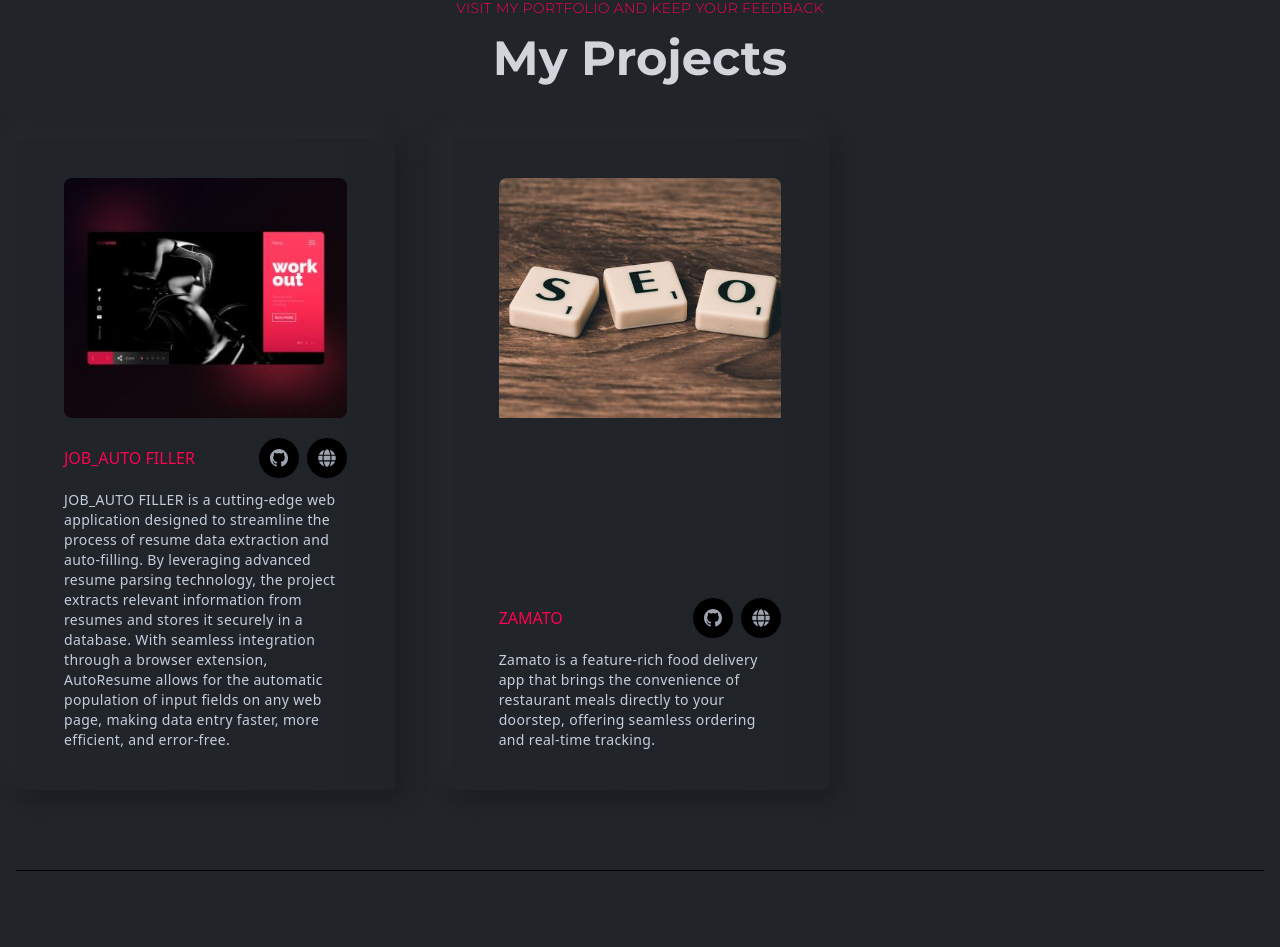
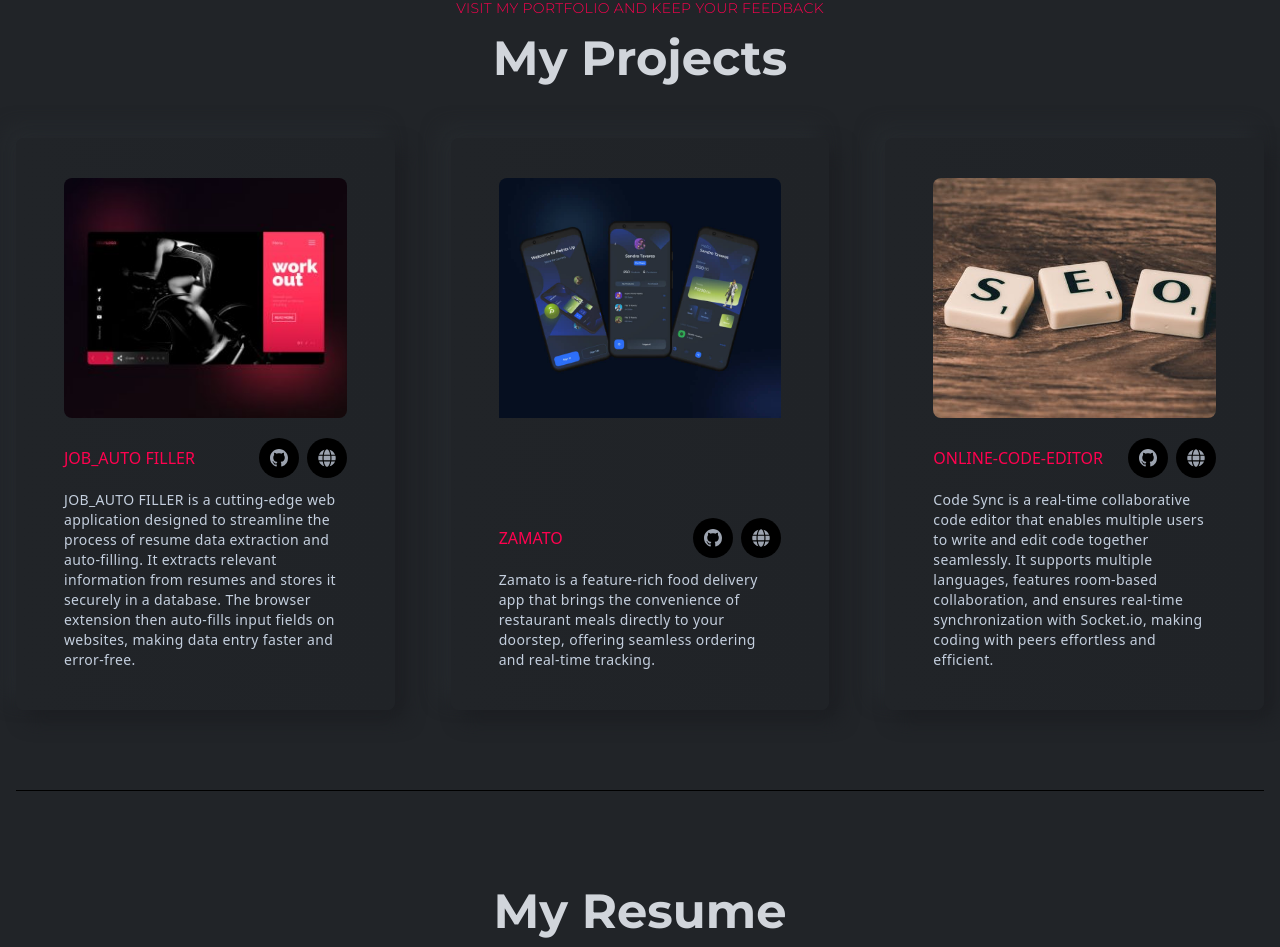
Before and after one commit to Soham271/Portfolio, a React (Create React App) app in the folder Frontend/: page / in a window 1280 px wide. Shown: the part 1600-2547 px from the top of the page. Built offline with nearby package versions, Linux system fonts and the light colour scheme.

Commit message:
Update Projects.js
Add new project details

```diff
--- a/Frontend/src/components/projects/Projects.js
+++ b/Frontend/src/components/projects/Projects.js
@@ -16,19 +16,31 @@
         />
       </div>
       <div className="grid grid-cols-1 md:grid-cols-2 xl:grid-cols-3 gap-6 xl:gap-14">
+        {/* Job Auto Filler Project */}
         <ProjectsCard
           title="JOB_AUTO FILLER"
-          des="JOB_AUTO FILLER is a cutting-edge web application designed to streamline the process of resume data extraction and auto-filling. By leveraging advanced resume parsing technology, the project extracts relevant information from resumes and stores it securely in a database. With seamless integration through a browser extension, AutoResume allows for the automatic population of input fields on any web page, making data entry faster, more efficient, and error-free."
+          des="JOB_AUTO FILLER is a cutting-edge web application designed to streamline the process of resume data extraction and auto-filling. It extracts relevant information from resumes and stores it securely in a database. The browser extension then auto-fills input fields on websites, making data entry faster and error-free."
           src={projectOne}
-          githubLink="https://github.com/Arnav-NK/Job_Application_Auto-filler" // Pass GitHub link
-          websiteLink="https://your-website-link.com" // Pass website link (if any)
+          githubLink="https://github.com/Arnav-NK/Job_Application_Auto-filler"
+          liveLink="https://job-autofiller-demo.netlify.app"
         />
+
+        {/* Zamato Project */}
         <ProjectsCard
           title="Zamato"
           des="Zamato is a feature-rich food delivery app that brings the convenience of restaurant meals directly to your doorstep, offering seamless ordering and real-time tracking."
+          src={projectTwo}
+          githubLink="https://github.com/Soham271/Zamto"
+          liveLink="https://zamato-demo.netlify.app"
+        />
+
+        {/* Online Code Editor Project */}
+        <ProjectsCard
+          title="Online-Code-Editor"
+          des="Code Sync is a real-time collaborative code editor that enables multiple users to write and edit code together seamlessly. It supports multiple languages, features room-based collaboration, and ensures real-time synchronization with Socket.io, making coding with peers effortless and efficient."
           src={projectThree}
-          githubLink="https://github.com/Soham271/Zamto" // Pass GitHub link
-          websiteLink="https://your-website-link.com" // Pass website link (if any)
+          githubLink="https://github.com/Soham271/Online-code-Editor"
+          liveLink="https://online-code-sync-demo.netlify.app"
         />
       </div>
     </section>
```
